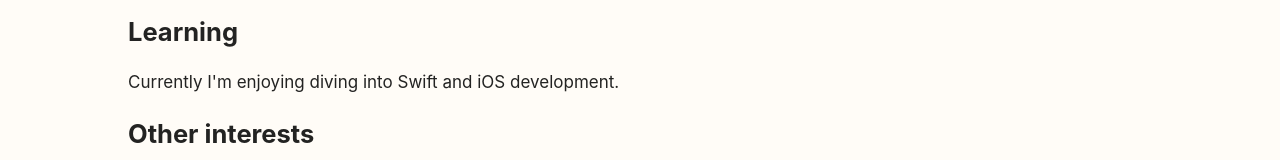
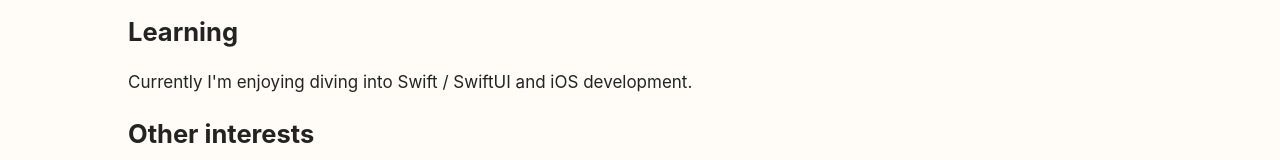
Before and after one commit to wb-towa/wb-towa.github.io, a plain HTML site: page index.html in a window 1280 px wide. Shown: the part 494-654 px from the top of the page. Drawn offline with Linux system fonts and the light colour scheme.

Commit message:
note diving into swiftui

```diff
--- a/index.html
+++ b/index.html
@@ -53,7 +53,7 @@
             </p>
             <h2>Learning</h2>
             <p>
-                Currently I'm enjoying diving into Swift and iOS development.
+                Currently I'm enjoying diving into Swift / SwiftUI and iOS development.
             </p>
             <h2>Other interests</h2>
             <p>
```
